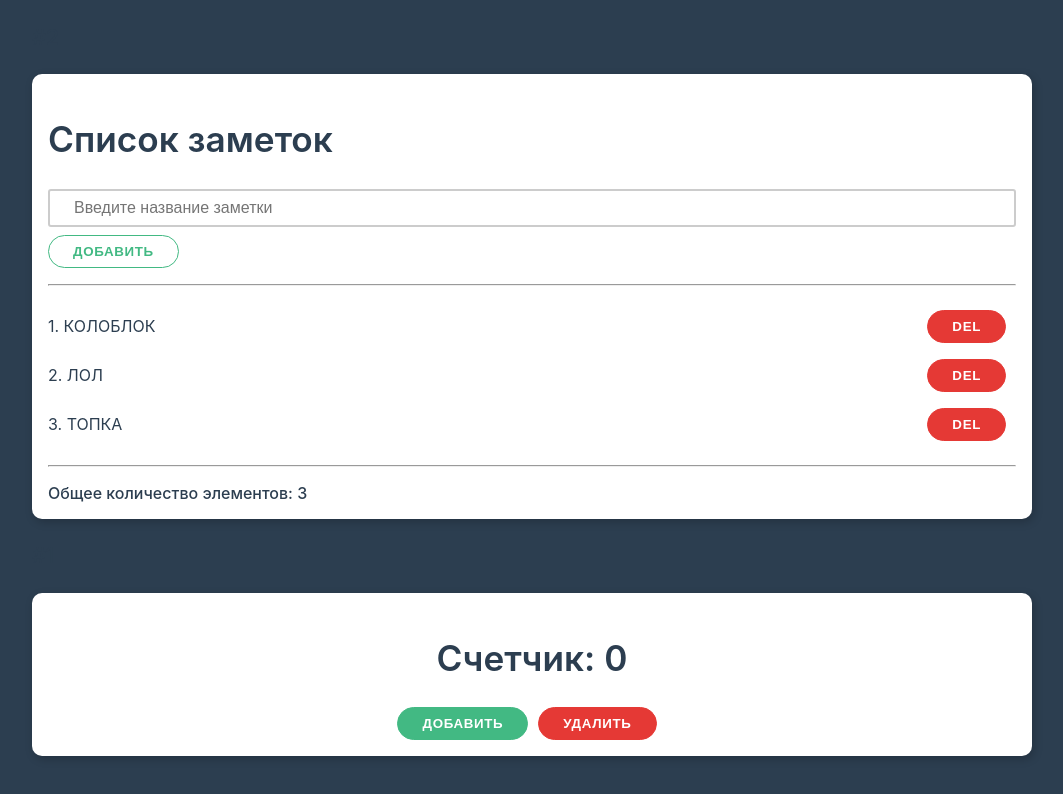
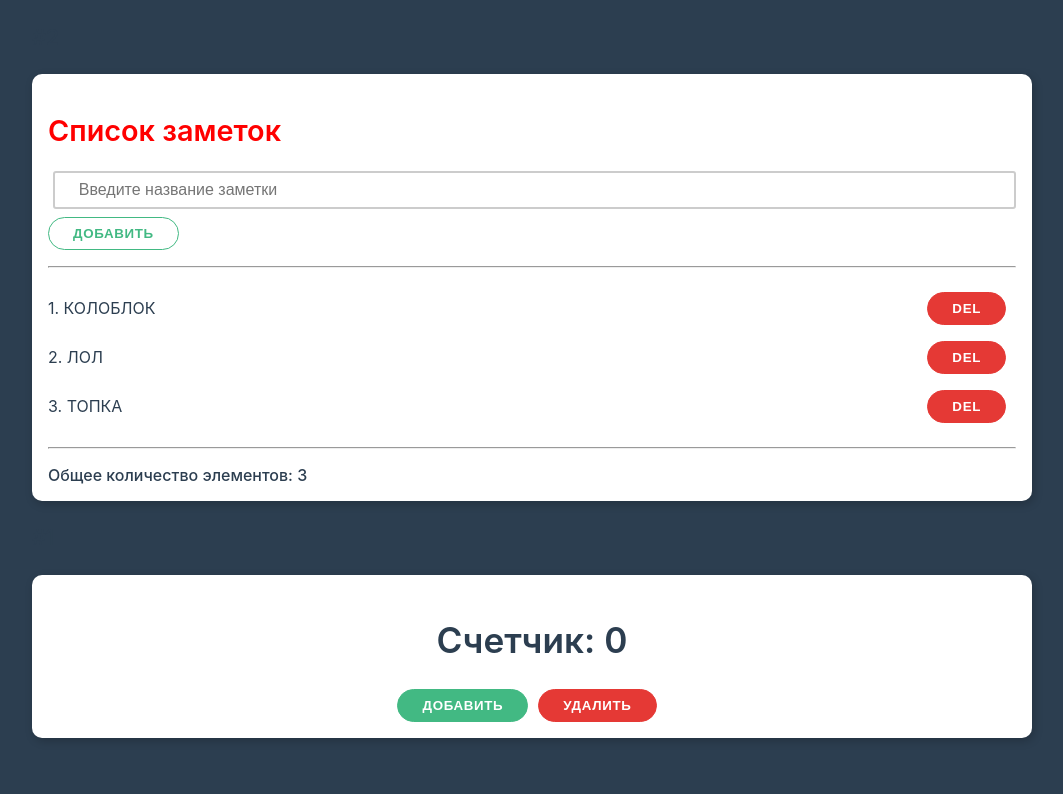
Before and after one commit to Lazard-Live/mvue3edu, a plain HTML site: page index.html in a window 1280 px wide. Shown: the whole page, without its empty margins (108-1171 px from the left). Drawn offline with nearby package versions, Linux system fonts and the light colour scheme.

Commit message:
add band title2

```diff
--- a/index.html
+++ b/index.html
@@ -12,12 +12,16 @@
     <h3>#2</h3>
 
     <div class="card">
-        <h1>{{title2}}</h1>
+        <h1 :style="{color: inputValue.length < 5 ? 'red' : 'green',
+                     fontSize: inputValue.length < 5 ? '1.8rem' : '2rem'}
+                    ">{{title2}}</h1>
         <div class="form-control">
-            <input type="text"
-                   :placeholder="plaseholderString"
-                   v-model="inputValue"
-                   @keypress.enter="addNewNote"/>
+            <label>
+                <input type="text"
+                       :placeholder="plaseholderString"
+                       v-model="inputValue"
+                       @keypress.enter="addNewNote"/>
+            </label>
         </div>
         <button class="btn" @click="addNewNote">Добавить</button>
         <hr />
@@ -34,7 +38,6 @@
         <strong>Общее количество элементов: {{ notes.length }}</strong>
     </div>
 
-
     <h3>#1</h3>
     <div class="card center">
         <h1>{{ title }}: {{ counter }}</h1>
```
